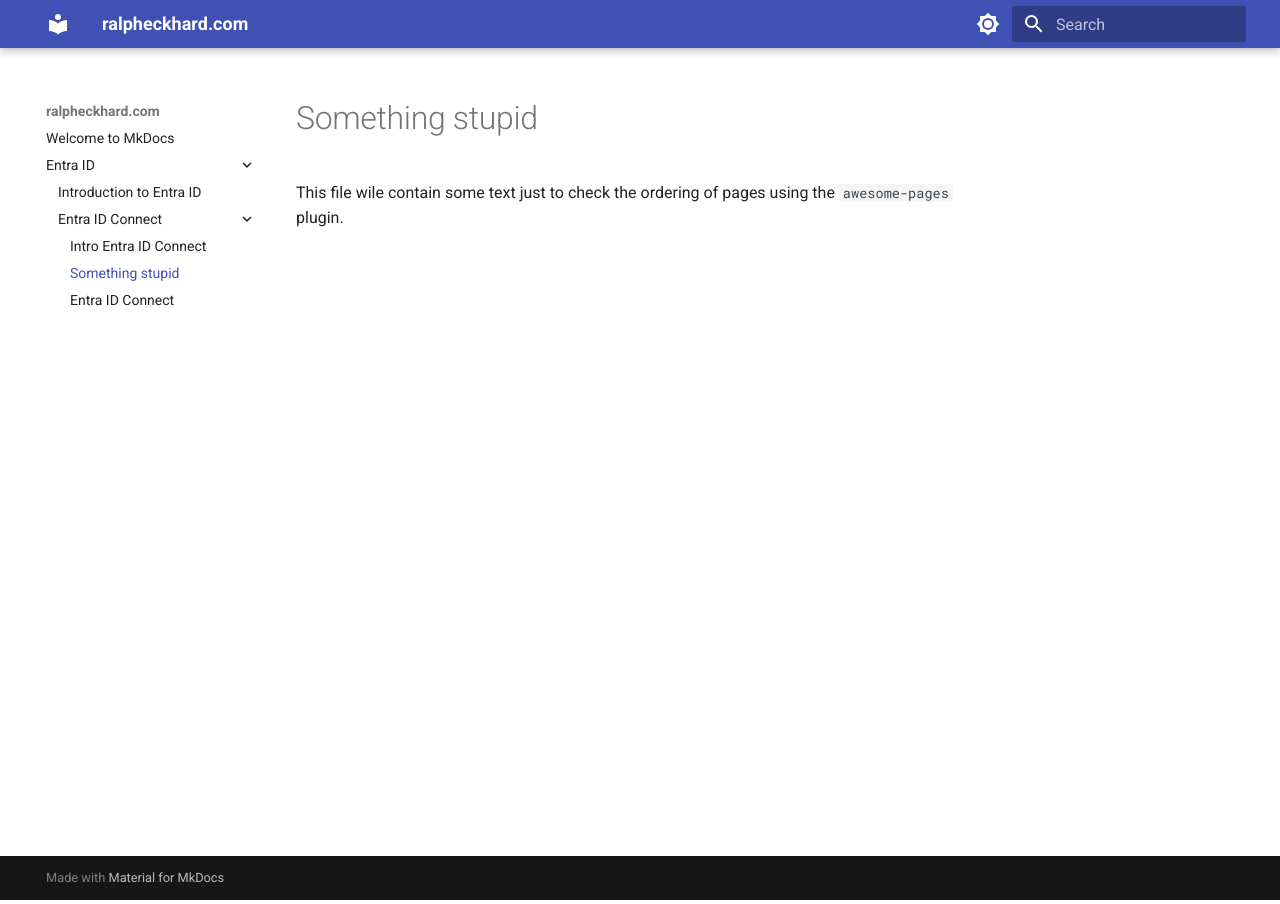
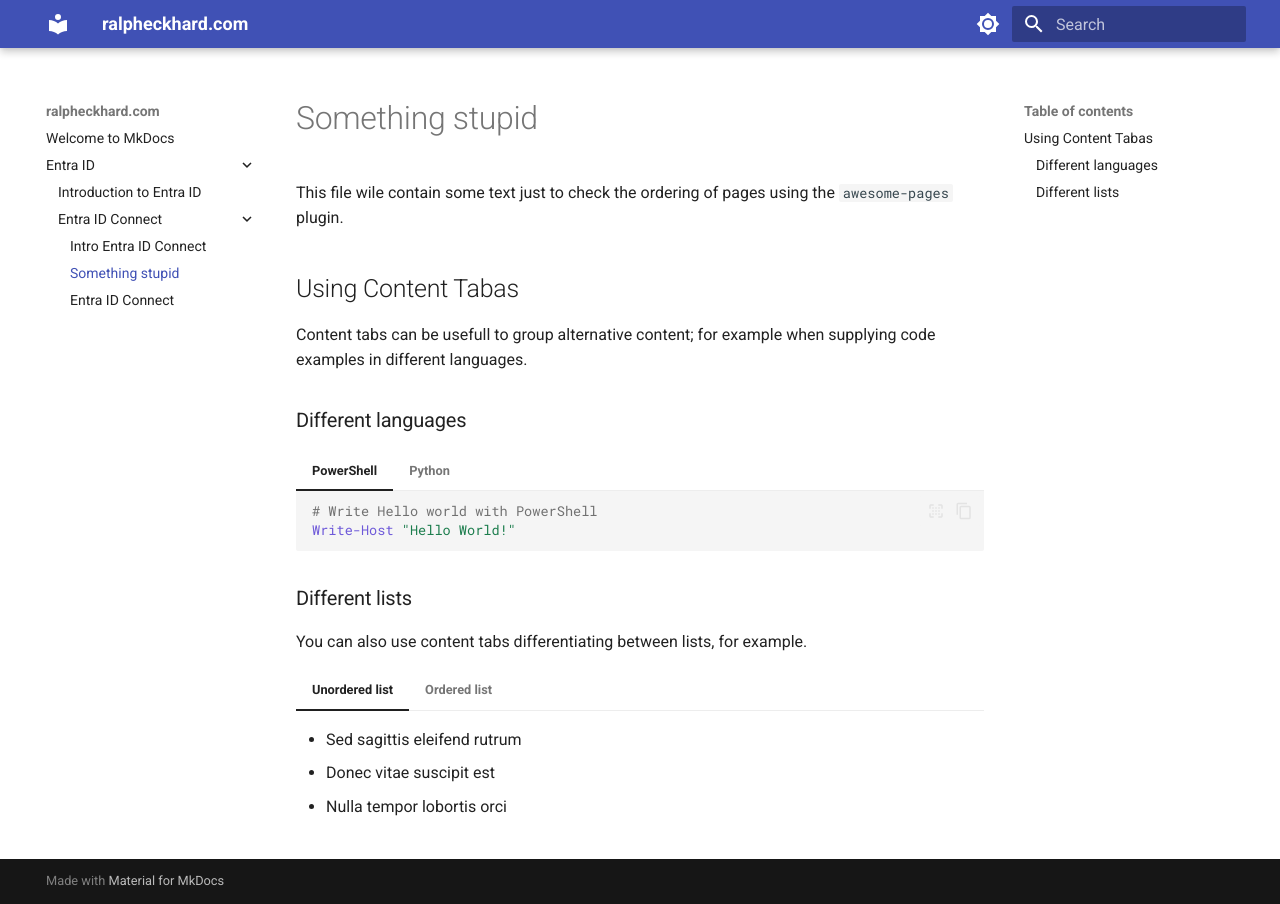
Before and after one commit to ralpje/documentation, an MkDocs documentation site: the page built from docs/Entra ID/Entra ID Connect/Something stupid.md, in a window 1280 px wide. Built offline with MkDocs 1.6.1 and Material for MkDocs 9.7.7, drawn with Linux system fonts in a browser that asks for light colours.

Commit message:
added content tabs

````diff
--- a/docs/Entra ID/Entra ID Connect/Something stupid.md
+++ b/docs/Entra ID/Entra ID Connect/Something stupid.md
@@ -1,2 +1,39 @@
 # Something stupid
 This file wile contain some text just to check the ordering of pages using the `awesome-pages` plugin.
+
+## Using Content Tabas
+
+Content tabs can be usefull to group alternative content; for example when supplying code examples in different languages.
+
+### Different languages
+
+=== "PowerShell"
+
+    ``` powershell
+    # Write Hello world with PowerShell
+    Write-Host "Hello World!"
+    ```
+
+=== "Python"
+
+    ``` Python
+    # This program prints Hello, world!
+    print('Hello, world!')
+    ```
+
+
+### Different lists
+
+You can also use content tabs differentiating between lists, for example.
+
+=== "Unordered list"
+
+    * Sed sagittis eleifend rutrum
+    * Donec vitae suscipit est
+    * Nulla tempor lobortis orci
+
+=== "Ordered list"
+
+    1. Sed sagittis eleifend rutrum
+    2. Donec vitae suscipit est
+    3. Nulla tempor lobortis orci
--- a/mkdocs.yml
+++ b/mkdocs.yml
@@ -36,6 +36,8 @@ markdown_extensions:
       anchor_linenums: true
       line_spans: __span
       pygments_lang_class: true
+  - pymdownx.tabbed:
+      alternate_style: true
   - pymdownx.inlinehilite
   - pymdownx.snippets
   - pymdownx.superfences
````
Also changed, not shown: docs/index.md (+2 -0 lines).
